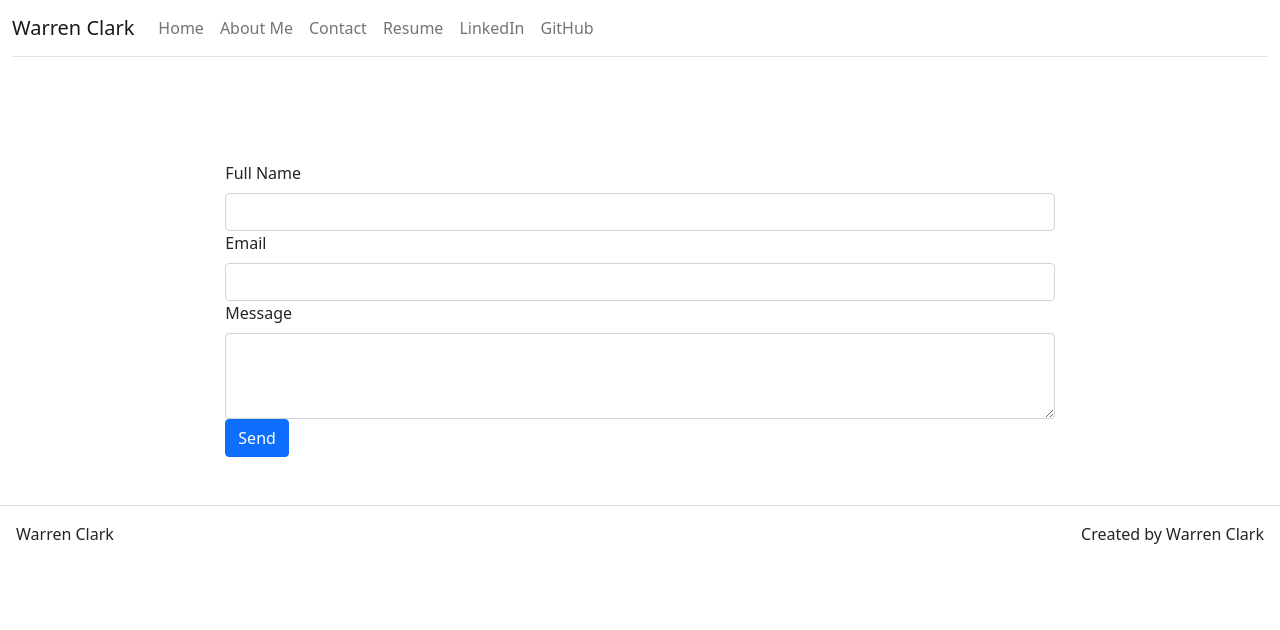
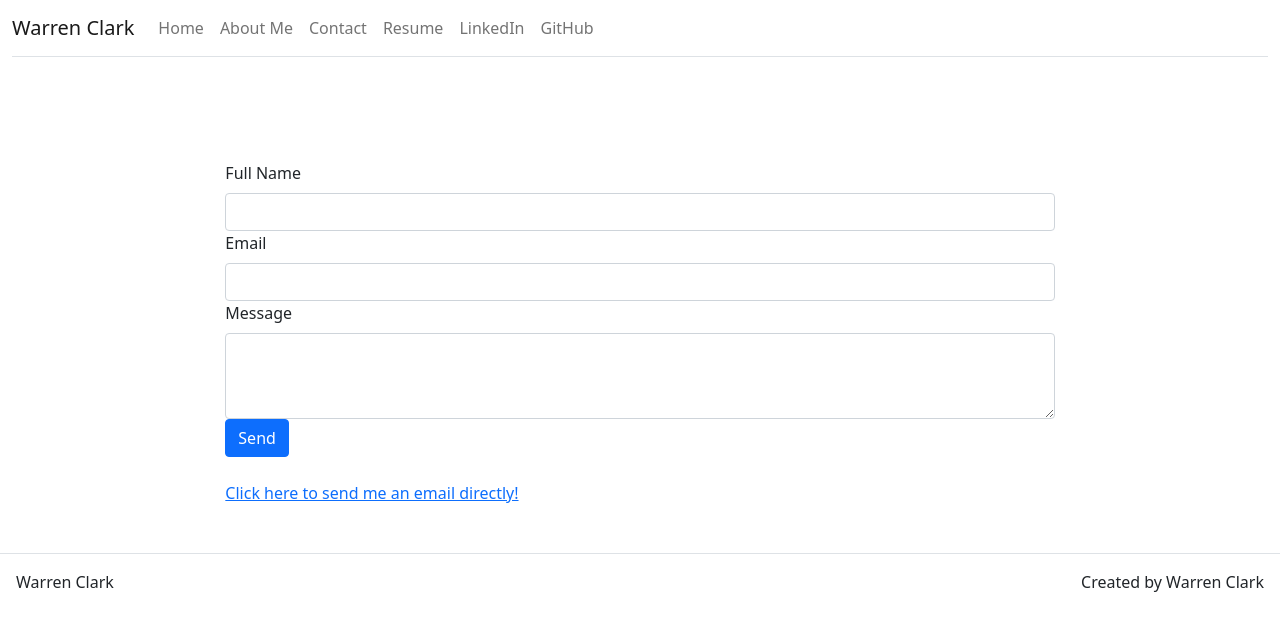
Before and after one commit to wclarkcito/portfolio, a React (Create React App) app: page /contact in a window 1280 px wide. Shown: the top 630 px of the page. Built offline with nearby package versions, Linux system fonts and the light colour scheme.

Commit message:
added a link to send direct email in contact page

```diff
--- a/src/pages/ContactPage.js
+++ b/src/pages/ContactPage.js
@@ -5,6 +5,7 @@ import Button from 'react-bootstrap/Button';
 
 import Hero from '../components/Hero';
 import Content from '../components/Content';
+
 
 
 
@@ -90,10 +91,18 @@ class ContactPage extends React.Component {
 
 
 
+
+
                         {this.state.emailSent === true && <p className="d-inline success-msg">Email Sent</p>}
                         {this.state.emailSent === false && <p className="d-inline err-msg">Email Not Sent</p>}
 
                     </form>
+                    <br>
+                    </br>
+
+
+                    <a href="mailto:Wclarkcito@gmail.com">Click here to send me an email directly!</a>
+
 
                 </Content>
             </div>
```
